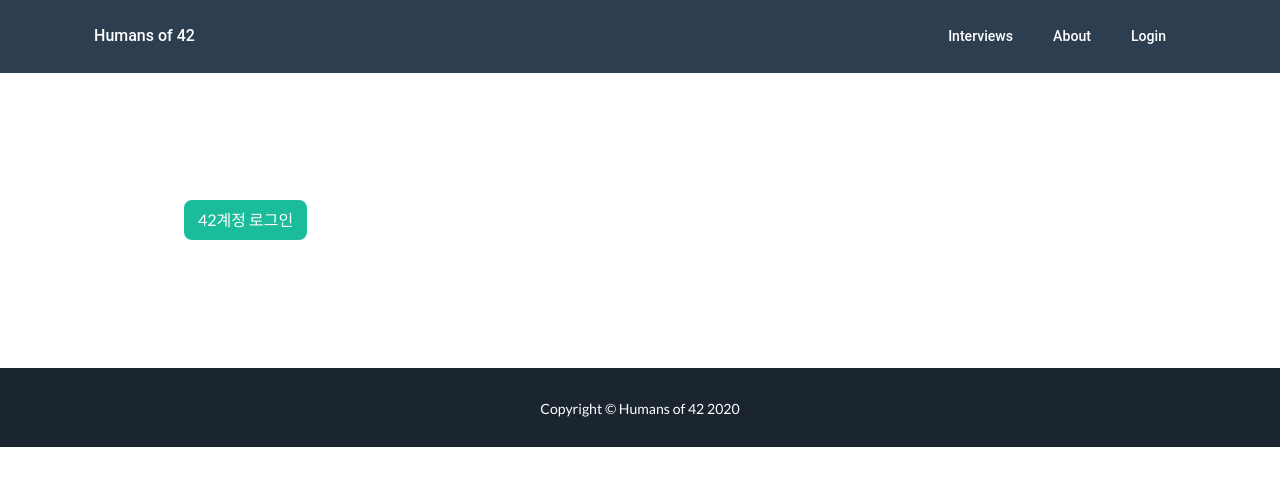
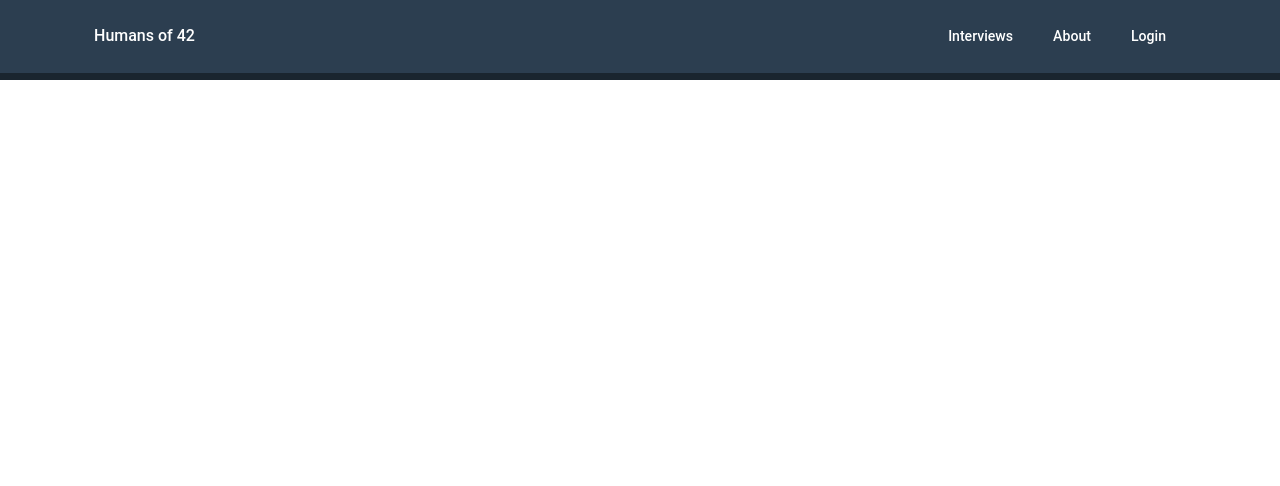
Before and after one commit to humansof42seoul/Humansof42, a Django app: template templates/user/sign_in.html in a window 1280 px wide. Shown: the top 486 px of the page. Run offline with Django 3.2, Linux system fonts and the light colour scheme; the template is opened without the code that fills it, so the values that code supplies are empty; some libraries are stand-ins or nearby versions.

Commit message:
nothing in htmnl

```diff
--- a/templates/user/sign_in.html
+++ b/templates/user/sign_in.html
@@ -1,17 +1,17 @@
-{% extends 'base.html' %}
-{% load bootstrap4 %}
+{% extends "base.html" %}
+{#{% load bootstrap4 %}#}
 
 {% block contents %}
-    <div class="masthead text-secondary container col-lg-8 col-md-10 mx-auto" style="max-width:960px;">
+{#    <div class="masthead text-secondary container col-lg-8 col-md-10 mx-auto" style="max-width:960px;">#}
 {#        <a href = "{{ ft_sign_in_url }}">#}
-        <button type="button" class="btn btn-primary">42계정 로그인</button>
+{#        <button type="button" class="btn btn-primary">42계정 로그인</button>#}
 {#        </a>#}
-        <br><br>
+{#        <br><br>#}
 {#        <form method="post">#}
 {#            {% csrf_token %}#}
 {#            {% bootstrap_form form %}#}
 {#            <p style="color: red; font-size: small;">{{ error }}</p>#}
 {#            <button type="submit" class="btn btn-secondary">로그인</button>#}
 {#        </form>#}
-    </div>
+{#    </div>#}
 {% endblock %}
```
